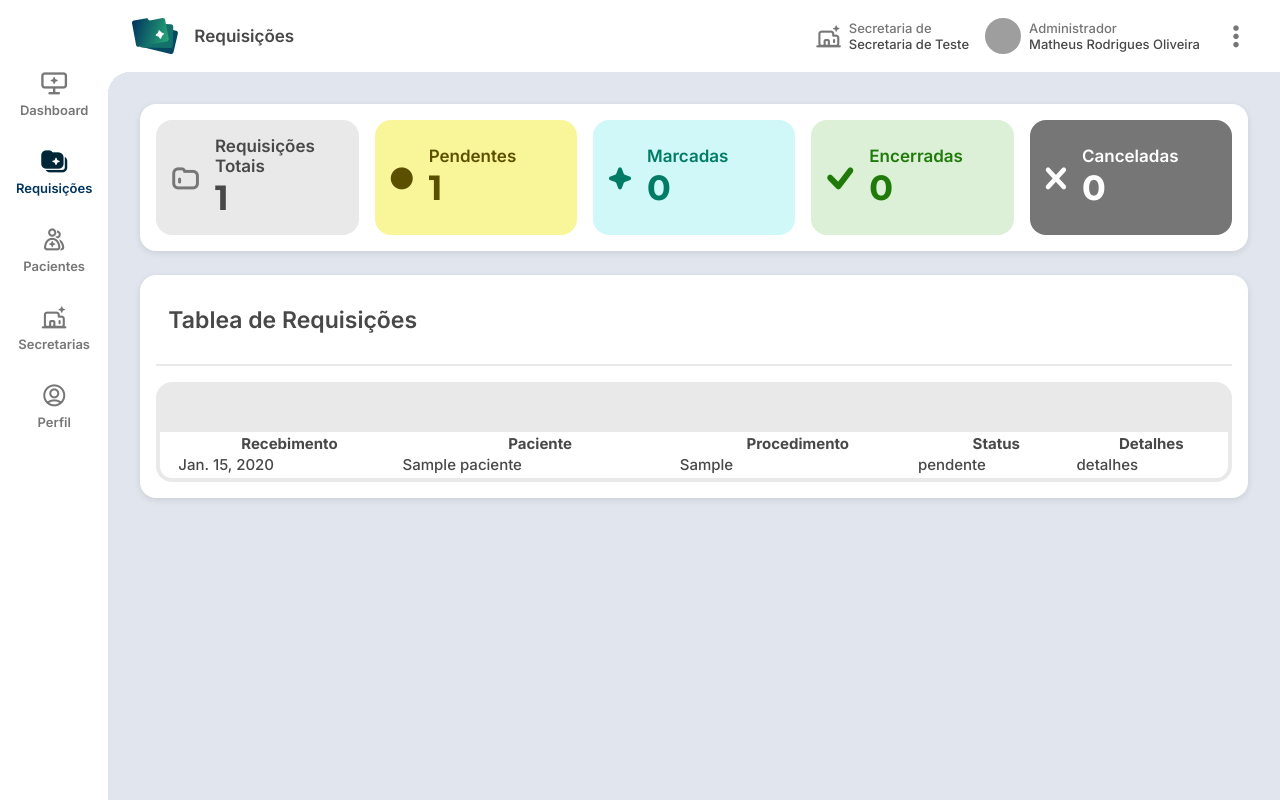
After one commit to matheeus4568/Salus-System-Projeto-Integrador, a Django app: page /requisicoes/ in a window 1280 px wide. The commit adds this page. Run offline with Django 5.2, Linux system fonts and the light colour scheme; tables that the repository leaves empty hold one stand-in row (values such as "Sample post"); some web fonts are replaced; grey boxes are pictures that could not be loaded.

Commit message:
feat: cards da tela de listagem de pacientes; listagens de pacientes e requisições sem estilização

```diff
--- /dev/null
+++ b/RequisicoesPacientes/templates/RequisicoesPacientes/requisicoes.html
@@ -0,0 +1,68 @@
+{% extends "base.html" %}
+{% load static %}
+{% block title %}Requisições{% endblock %}
+{% block extra_css %}
+<link rel="stylesheet" href="{% static 'css/components/navbar.css' %}">
+<link rel="stylesheet" href="{% static 'css/components/header.css' %}">
+<link rel="stylesheet" href="{% static 'css/components/clickable_icon.css' %}">
+<link rel="stylesheet" href="{% static 'css/components/info_card.css' %}">
+{% endblock %}
+
+{% block aside %}
+{% include "components/navbar.html" with perfil=True %}
+{% endblock %}
+
+{% block header %}
+{% include "components/header.html" with page_title="Requisições" secratary_name="Secretaria de Teste" user_role="Administrador" user_name="Matheus Rodrigues Oliveira" %}
+{% endblock %}
+
+{% block main %}
+<div class="container direction-row">
+
+
+    {% include "components/info_card.html" with card_icon="icon-folder" card_title="Requisições Totais" card_value=requisicoes_totais %}
+
+    {% include "components/info_card.html" with card_icon="icon-circle" bg_color='var(--pendente-bg)' fg_color='var(--pendente-fg)' card_title="Pendentes"  card_value=requisicoes_pendentes %}
+
+    {% include "components/info_card.html" with card_icon="icon-sparkle" bg_color='var(--marcada-bg)' fg_color='var(--marcada-fg)' card_title="Marcadas" card_value=requisicoes_marcadas %}
+
+    {% include "components/info_card.html" with card_icon="icon-check" bg_color='var(--encerrada-bg)' fg_color='var(--encerrada-fg)' card_title="Encerradas" card_value=requisicoes_encerradas %}
+
+    {% include "components/info_card.html" with card_icon="icon-x" bg_color='var(--cancelada-bg)' fg_color='var(--cancelada-fg)' card_title="Canceladas" card_value=requisicoes_canceladas %}
+
+
+</div>
+<div class="container direction-column" >
+    <h2>Tablea de Requisições</h2>
+        <hr>
+    <div>
+
+        <div class="container-filter-top">
+        </div>
+        <div class="container-filter-bottom" >
+            <table>
+                <thead>
+                    <tr>
+                        <th>Recebimento</th>
+                        <th>Paciente</th>
+                        <th>Procedimento</th>
+                        <th>Status</th>
+                        <th>Detalhes</th>
+                    </tr>
+                </thead>
+                <tbody>
+                    {% for requisicao in requisicoes %}
+                    <tr>
+                        <td>{{ requisicao.data_recebimento }}</td>
+                        <td>{{ requisicao.paciente }}</td>
+                        <td>{{ requisicao.procedimento }}</td>
+                        <td>{{ requisicao.status }}</td>
+                        <td><a href="#">detalhes</a></td>
+                    </tr>
+                    {% endfor %}
+                </tbody>
+            </table>
+        </div>
+    </div>
+    </div>
+{% endblock %}
--- /dev/null
+++ b/RequisicoesPacientes/urls.py
@@ -0,0 +1,10 @@
+from django.urls import path
+from .views import requisicaoLista, requisicao_detalhes, pacienteLista, paciente_detalhes
+
+
+urlpatterns = [
+    path('requisicoes/', requisicaoLista, name='requisicoes'),
+    path('requisicoes/<int:requisicaoId>/', requisicao_detalhes, name='requisicao'),
+    path('pacientes/', pacienteLista, name='pacientes'),
+    path('pacientes/<int:pacienteId>/', paciente_detalhes, name='paciente')
+]
--- a/RequisicoesPacientes/views.py
+++ b/RequisicoesPacientes/views.py
@@ -5,16 +5,41 @@ from .models import Secretaria, Paciente, Requisicao
 
 def requisicaoLista(request):
     requisicoes = Requisicao.objects.all()
-    return render(request, 'requisicaoLista.html', {'requisicoes': requisicoes})
+    requisicoes_totais = requisicoes.count()
+    requisicoes_pendentes = requisicoes.filter(status='pendente').count()
+    requisicoes_marcadas = requisicoes.filter(status='marcada').count()
+    requisicoes_encerradas = requisicoes.filter(status='encerrada').count()
+    requisicoes_canceladas = requisicoes.filter(status='cancelada').count()
+
+    context = {
+        'requisicoes': requisicoes,
+        'requisicoes_totais': requisicoes_totais,
+        'requisicoes_pendentes': requisicoes_pendentes,
+        'requisicoes_marcadas': requisicoes_marcadas,
+        'requisicoes_encerradas': requisicoes_encerradas,
+        'requisicoes_canceladas': requisicoes_canceladas,
+    }
+    return render(request, 'RequisicoesPacientes/requisicoes.html', context)
 
 def requisicao_detalhes(request, requisicaoId):
     requisicao = Requisicao.objects.get(id=requisicaoId)
-    return render(request, 'requisicaoDetalhes.html', {'requisicao': requisicao})
+    return render(request, 'requisicao.html', {'requisicao': requisicao})
 
-def paciente_lista(request):
+def pacienteLista(request):
     pacientes = Paciente.objects.all()
-    return render(request, 'pacienteLista.html', {'pacientes': pacientes})
+    pacientes_totais = pacientes.count()
+    pacientes_requisicoes_pendentes = pacientes.filter(requisicoes__status='pendente').count()
+    pacientes_requisicoes_marcadas = pacientes.filter(requisicoes__status='marcada').count()
+
+    context = {
+        'pacientes': pacientes,
+        'pacientes_totais': pacientes_totais,
+        'pacientes_requisicoes_pendentes': pacientes_requisicoes_pendentes,
+        'pacientes_requisicoes_marcadas': pacientes_requisicoes_marcadas,
+    }
+
+    return render(request, 'RequisicoesPacientes/pacientes.html', context)
 
 def paciente_detalhes(request, pacienteId):
     paciente = Paciente.objects.get(id=pacienteId)
-    return render(request, 'pacienteDetalhes.html', {'paciente': paciente})
+    return render(request, 'paciente.html', {'paciente': paciente})
--- a/SalusSystem/urls.py
+++ b/SalusSystem/urls.py
@@ -17,8 +17,12 @@ Including another URLconf
 from django.contrib import admin
 from django.urls import path
 from .m_views import *
+from RequisicoesPacientes import urls as requisicoes_urls
 
 urlpatterns = [
     path('admin/', admin.site.urls),
     path('', teste, name='teste'),
 ]
+
+
+urlpatterns += requisicoes_urls.urlpatterns
--- a/core/context_processors.py
+++ b/core/context_processors.py
@@ -3,8 +3,8 @@ def navbar_links(request):
     return {
         "navbar_links": [
             {"label": "Dashboard", "url_name": "teste", "icon": "icon-monitor", "active_icon": "icon-monitor-solid"},
-            {"label": "Requisições",  "url_name": "teste", "icon": "icon-folders", "active_icon": "icon-folders-solid"},
-            {"label": "Pacientes",   "url_name": "teste", "icon": "icon-people", "active_icon": "icon-people-solid"},
+            {"label": "Requisições",  "url_name": "requisicoes", "icon": "icon-folders", "active_icon": "icon-folders-solid"},
+            {"label": "Pacientes",   "url_name": "pacientes", "icon": "icon-people", "active_icon": "icon-people-solid"},
             {"label": "Secretarias", "url_name": "teste", "icon": "icon-secretary", "active_icon": "icon-secretary-solid"},
             {"label": "Perfil", "url_name": "teste", "icon": "icon-profile", "active_icon": "icon-profile-solid"},
         ]
--- a/static/css/base.css
+++ b/static/css/base.css
@@ -120,35 +120,53 @@ button {
 
     /* Espaçamentos */
 
-    --spacing-xs: 4px;  /*4 no figma*/
-    --spacing-sm: 8px;  /*8 no figma*/
-    --spacing-md: 16px; /*16 no figma*/
-    --spacing-lg: 24px; /*24 no figma*/
-    --spacing-xl: 32px;   /*32 no figma*/
-    --spacing-xxl: 64px;  /*64 no figma*/
+    --spacing-xs: 4px;
+    /*4 no figma*/
+    --spacing-sm: 8px;
+    /*8 no figma*/
+    --spacing-md: 16px;
+    /*16 no figma*/
+    --spacing-lg: 24px;
+    /*24 no figma*/
+    --spacing-xl: 32px;
+    /*32 no figma*/
+    --spacing-xxl: 64px;
+    /*64 no figma*/
 
     /* Bordas */
 
-    --border-radius-sm: 8px; /*8 no figma*/
-    --border-radius-md: 16px; /*16 no figma*/
-    --border-radius-lg: 24px; /*24 no figma*/
-    --border-radius-xl: 32px; /*32 no figma*/
+    --border-radius-sm: 8px;
+    /*8 no figma*/
+    --border-radius-md: 16px;
+    /*16 no figma*/
+    --border-radius-lg: 24px;
+    /*24 no figma*/
+    --border-radius-xl: 32px;
+    /*32 no figma*/
 
     /* Tipografia */
 
     --system-font: "Inter", sans-serif;
     --system-font-alt: "Montserrat", sans-serif;
 
-    --fs-xs: 13px; /*14 no figma*/
-    --fs-sm: 15px; /*16 no figma*/
-    --fs-md: 17px; /*18 no figma*/
-    --fs-lg: 23px; /*24 no figma*/
-    --fs-xl: 35px; /*36 no figma*/
+    --fs-xs: 13px;
+    /*14 no figma*/
+    --fs-sm: 15px;
+    /*16 no figma*/
+    --fs-md: 17px;
+    /*18 no figma*/
+    --fs-lg: 23px;
+    /*24 no figma*/
+    --fs-xl: 35px;
+    /*36 no figma*/
 
     --fw-regular: 400;
-    --fw-medium:  500; /*medium no figma*/
-    --fw-semibold:600; /*semibold no figma*/
-    --fw-bold:    700; /*bold no figma*/
+    --fw-medium: 500;
+    /*medium no figma*/
+    --fw-semibold: 600;
+    /*semibold no figma*/
+    --fw-bold: 700;
+    /*bold no figma*/
 }
 
 /*=-=-=-=-=-=-=-=-=-=-=-=-=-=-=-=-=-=-=-=-=-=-=-=-=-=-=-=-=-=-=
@@ -159,15 +177,17 @@ button {
     font-family: var(--system-font);
 }
 
-body{
+body {
     background-color: var(--light-blue-gray);
     color: var(--black);
     font-size: var(--fs-sm);
     font-weight: var(--fw-medium);
+    min-height: 100vh;
 }
 
 /*Corpo Título no Figma*/
-h1, h3 {
+h1,
+h3 {
     font-size: var(--fs-md);
     font-weight: var(--fw-semibold);
 }
@@ -210,11 +230,11 @@ hr {
     flex-direction: column;
 }
 
-.justfy-content-center{
+.justfy-content-center {
     justify-content: center;
 }
 
-.align-items-center{
+.align-items-center {
     align-items: center;
 }
 
@@ -229,35 +249,35 @@ hr {
 /* Tipografia */
 
 /*Small no Figma*/
-.txt-sm{
+.txt-sm {
     font-size: var(--fs-xs);
     font-weight: var(--fw-medium);
 }
 
 /*Corpo no Figma*/
-.txt-md{
+.txt-md {
     font-size: var(--fs-sm);
     font-weight: var(--fw-medium);
 }
 
 /*Link (sem o tamanho) no Figma*/
-.txt-link{
+.txt-link {
     color: var(--dark-blue);
     text-decoration: underline;
 }
 
-.txt-link:hover{
+.txt-link:hover {
     color: var(--blue);
     text-decoration: underline;
 }
 
-.mid-gray{
+.mid-gray {
     color: var(--mid-gray);
 }
 
 /* Containers */
 
-.container{
+.container {
     background-color: var(--white);
     border-radius: var(--border-radius-md);
 
@@ -265,7 +285,6 @@ hr {
     height: fit-content;
 
     display: flex;
-    flex-direction: column;
 
     padding: var(--spacing-md);
     gap: var(--spacing-md);
@@ -273,7 +292,7 @@ hr {
     box-shadow: 0px 2px 7px 0 rgba(0, 0, 0, 0.10);
 }
 
-.container-filter-top{
+.container-filter-top {
     background-color: var(--light-gray);
     border-radius: var(--border-radius-md) var(--border-radius-md) 0 0;
 
@@ -287,7 +306,7 @@ hr {
     gap: var(--spacing-sm);
 }
 
-.container-filter-bottom{
+.container-filter-bottom {
     background-color: var(--white);
     border-radius: 0 0 var(--border-radius-md) var(--border-radius-md);
 
@@ -304,7 +323,7 @@ hr {
     border-color: var(--light-gray);
 }
 
-.container-border{
+.container-border {
     background-color: var(--white);
     border-radius: var(--border-radius-md) var(--border-radius-md);
 
--- a/templates/components/info_card.html
+++ b/templates/components/info_card.html
@@ -12,6 +12,6 @@
     {% endif %}
     <div class="info-card-text">
         <h3>{{ card_title|default:"Untitled" }}</h3>
-        <h4>{{ card_value|default:"None" }}</h4>
+        <h4>{{ card_value|default_if_none:"None" }}</h4>
     </div>
 </div>
```
Also changed, not shown: RequisicoesPacientes/templates/RequisicoesPacientes/pacientes.html (added, +62 -0 lines).
